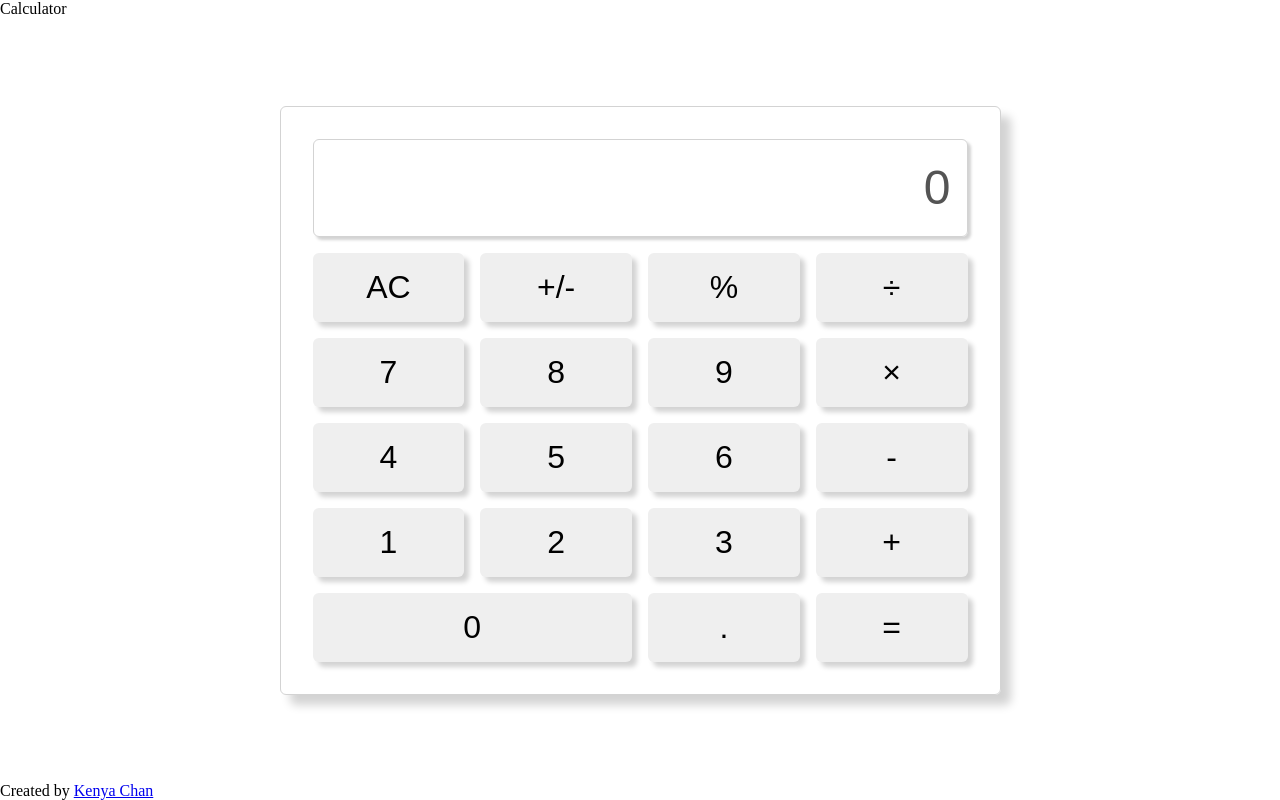
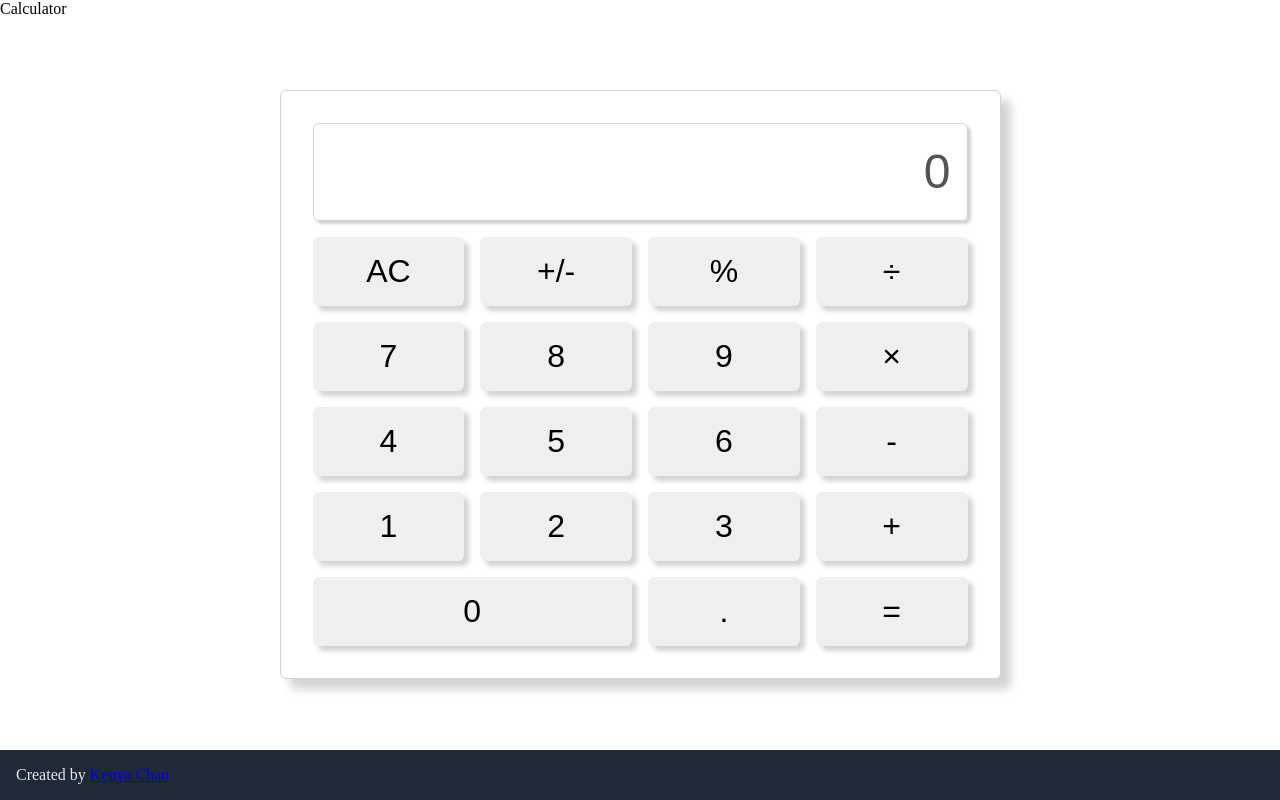
Before and after one commit to kenyachan/calculator, a plain HTML site: page index.html in a window 1280 px wide. Drawn offline with Linux system fonts and the light colour scheme.

Commit message:
Add footer styling

```diff
--- a/css/style.css
+++ b/css/style.css
@@ -16,6 +16,15 @@ main {
     flex: 1 1 auto;
 }
 
+footer {
+    background-color: #1F2937;
+    color: #e5e7eb;
+    padding: 1rem;
+}
+
+footer p {
+    font-size: 1rem;
+}
 
 #calculator-body {
     width: auto;
```
